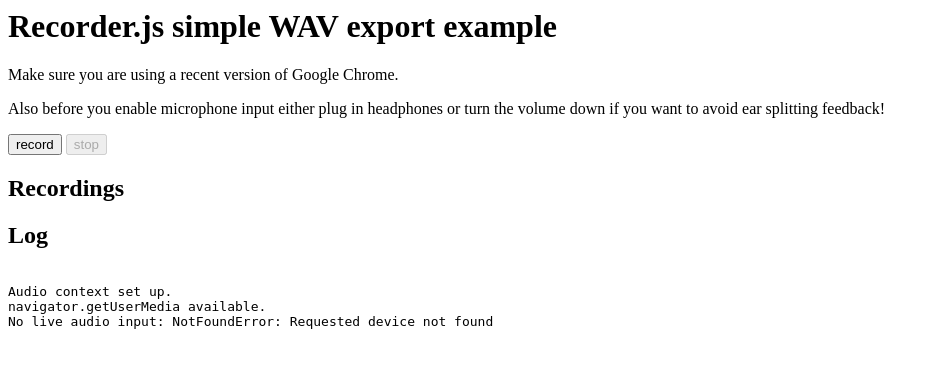
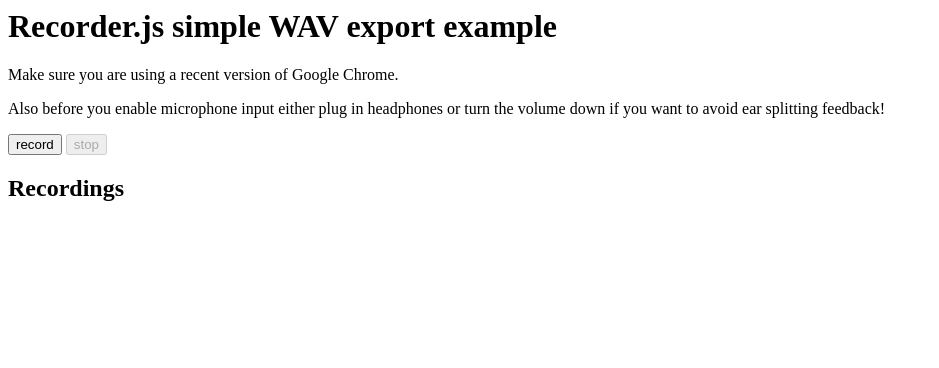
Before and after one commit to Emilv2/mandarinrecording, a Django app: page /recording/ in a window 1280 px wide. Shown: the top 368 px of the page, without its empty margins (0-939 px from the left). Run offline with Django 3.2, Linux system fonts and the light colour scheme; parts of the project's set-up code (start-up, migrations or seed data) failed here and were passed over.

Commit message:
feat: Remove unnecessary stuff from recording

```diff
--- a/recording/templates/recording.html
+++ b/recording/templates/recording.html
@@ -23,41 +23,27 @@
   <h2>Recordings</h2>
   <ul id="recordingslist"></ul>
 
-  <h2>Log</h2>
-  <pre id="log"></pre>
-
   <script>
-  function __log(e, data) {
-    log.innerHTML += "\n" + e + " " + (data || '');
-  }
 
   var audio_context;
   var recorder;
 
   function startUserMedia(stream) {
     var input = audio_context.createMediaStreamSource(stream);
-    __log('Media stream created.');
-
-    // Uncomment if you want the audio to feedback directly
-    //input.connect(audio_context.destination);
-    //__log('Input connected to audio context destination.');
 
     recorder = new Recorder(input);
-    __log('Recorder initialised.');
   }
 
   function startRecording(button) {
     recorder && recorder.record();
     button.disabled = true;
     button.nextElementSibling.disabled = false;
-    __log('Recording...');
   }
 
   function stopRecording(button) {
     recorder && recorder.stop();
     button.disabled = true;
     button.previousElementSibling.disabled = false;
-    __log('Stopped recording.');
 
     // create WAV download link using audio data blob
     createDownloadLink();
@@ -91,14 +77,11 @@
       window.URL = window.URL || window.webkitURL;
 
       audio_context = new AudioContext;
-      __log('Audio context set up.');
-      __log('navigator.getUserMedia ' + (navigator.getUserMedia ? 'available.' : 'not present!'));
     } catch (e) {
       alert('No web audio support in this browser!');
     }
 
     navigator.getUserMedia({audio: true}, startUserMedia, function(e) {
-      __log('No live audio input: ' + e);
     });
   };
   </script>
```
